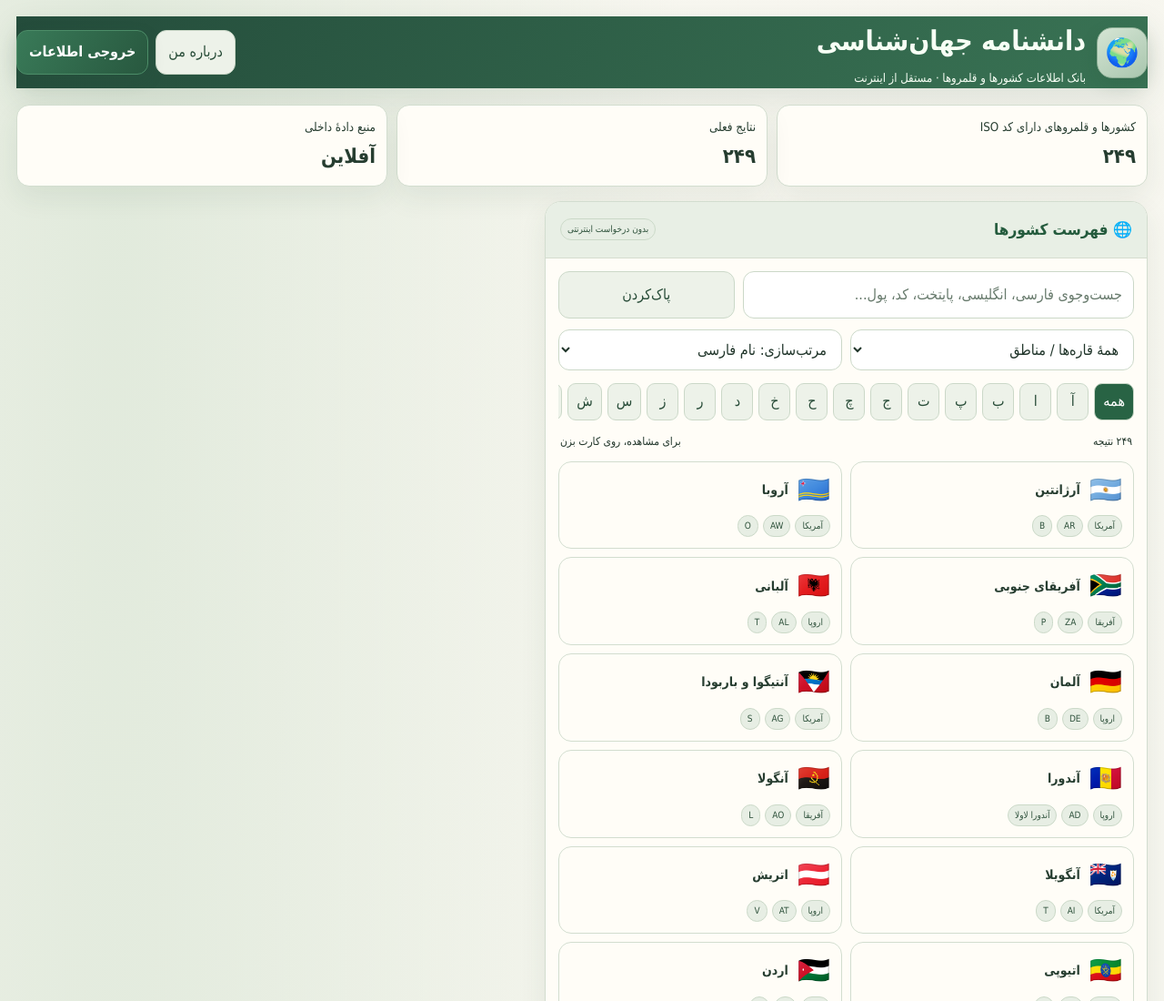
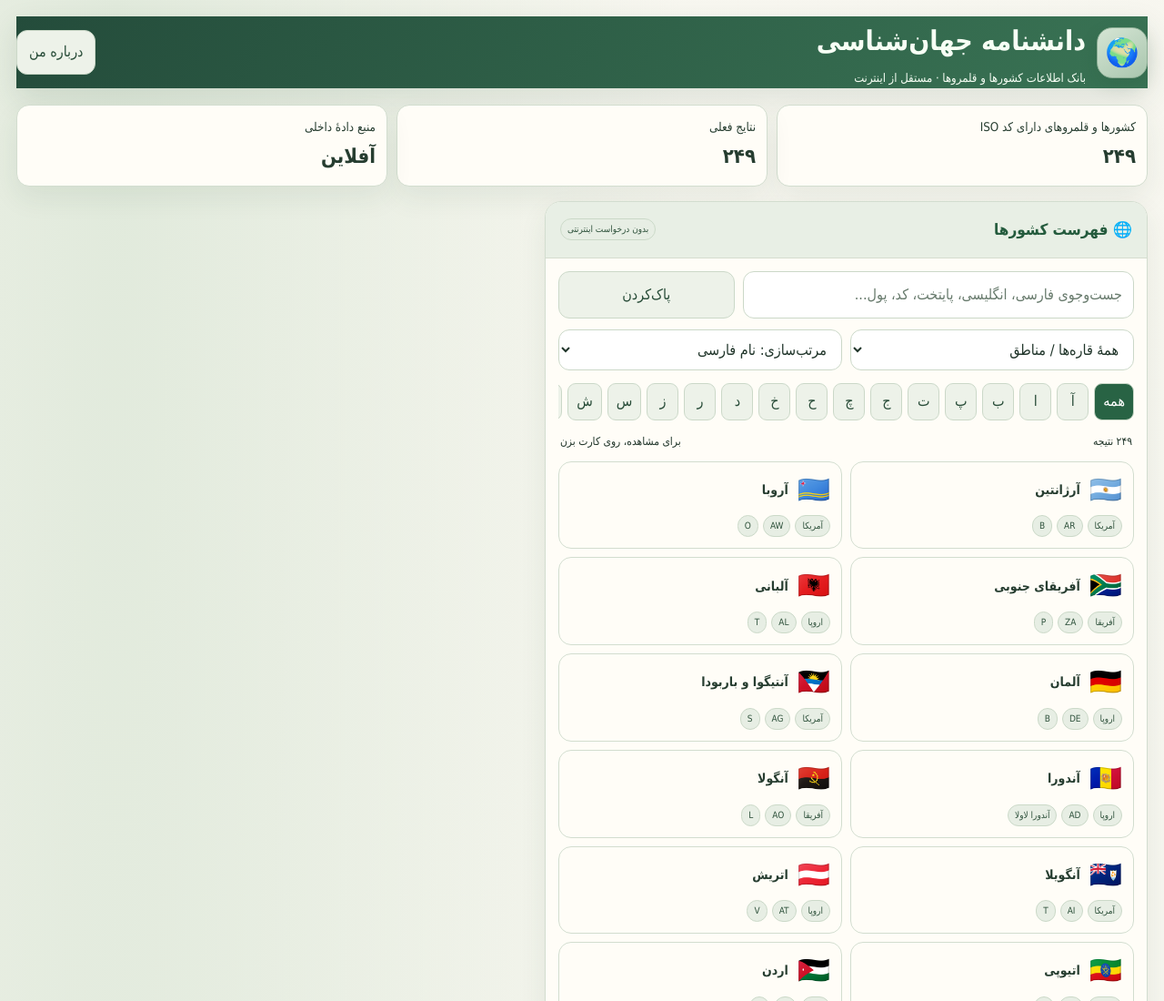
Before and after one commit to masoud73d/Jaahaan-shenasi, a plain HTML site: page index.html in a window 1280 px wide. Shown: the top 1100 px of the page at 91% size. Drawn offline with Linux system fonts and the light colour scheme.

Commit message:
Remove inactive data export control

```diff
--- a/index.html
+++ b/index.html
@@ -100,7 +100,7 @@ a{color:#205f3d!important}
 <div class="wrap">
 <header>
  <div class="brand"><div class="brandIcon">🌍</div><div><h1>دانشنامه جهان‌شناسی</h1><p>بانک اطلاعات کشورها و قلمروها · مستقل از اینترنت</p></div></div>
- <div class="topActions"><button class="btn" id="aboutBtn">درباره من</button><button class="btn primary" id="exportBtn">خروجی اطلاعات</button></div>
+ <div class="topActions"><button class="btn" id="aboutBtn">درباره من</button></div>
 </header>
 <div class="stats">
  <div class="stat"><small>کشورها و قلمروهای دارای کد ISO</small><strong id="totalStat">249</strong></div>
@@ -331,7 +331,7 @@ $('search').addEventListener('input',rerender);$('region').addEventListener('cha
 $('clearBtn').addEventListener('click',()=>{$('search').value='';$('region').value='';$('sort').value='fa';letter='';document.querySelectorAll('.alpha').forEach(x=>x.classList.toggle('active',!x.dataset.letter));rerender();});
 $('alphabet').addEventListener('click',e=>{const b=e.target.closest('[data-letter]');if(!b)return;letter=b.dataset.letter;document.querySelectorAll('.alpha').forEach(x=>x.classList.toggle('active',x===b));rerender();});
 $('aboutBtn').addEventListener('click',()=>$('aboutModal').classList.add('show'));$('closeAbout').addEventListener('click',()=>$('aboutModal').classList.remove('show'));$('aboutModal').addEventListener('click',e=>{if(e.target.id==='aboutModal')$('aboutModal').classList.remove('show');});
-$('exportBtn').addEventListener('click',()=>{const blob=new Blob([JSON.stringify(countries.map(({searchText,...c})=>c),null,2)],{type:'application/json;charset=utf-8'});const url=URL.createObjectURL(blob);const a=document.createElement('a');a.href=url;a.download='world-encyclopedia-offline-data.json';a.click();URL.revokeObjectURL(url);});
+
 $('totalStat').textContent=fmt(countries.length);renderList();renderDetail(selected);
 </script>
 </body>
```
